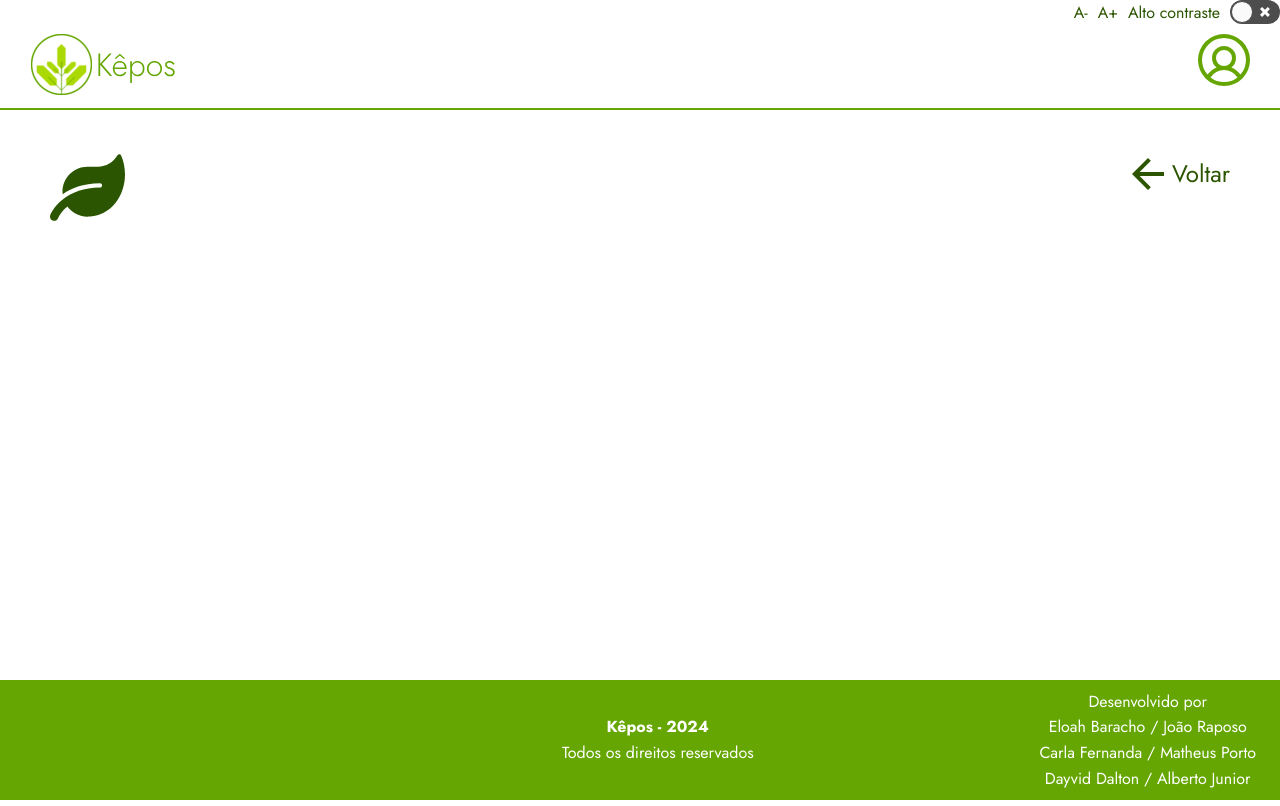
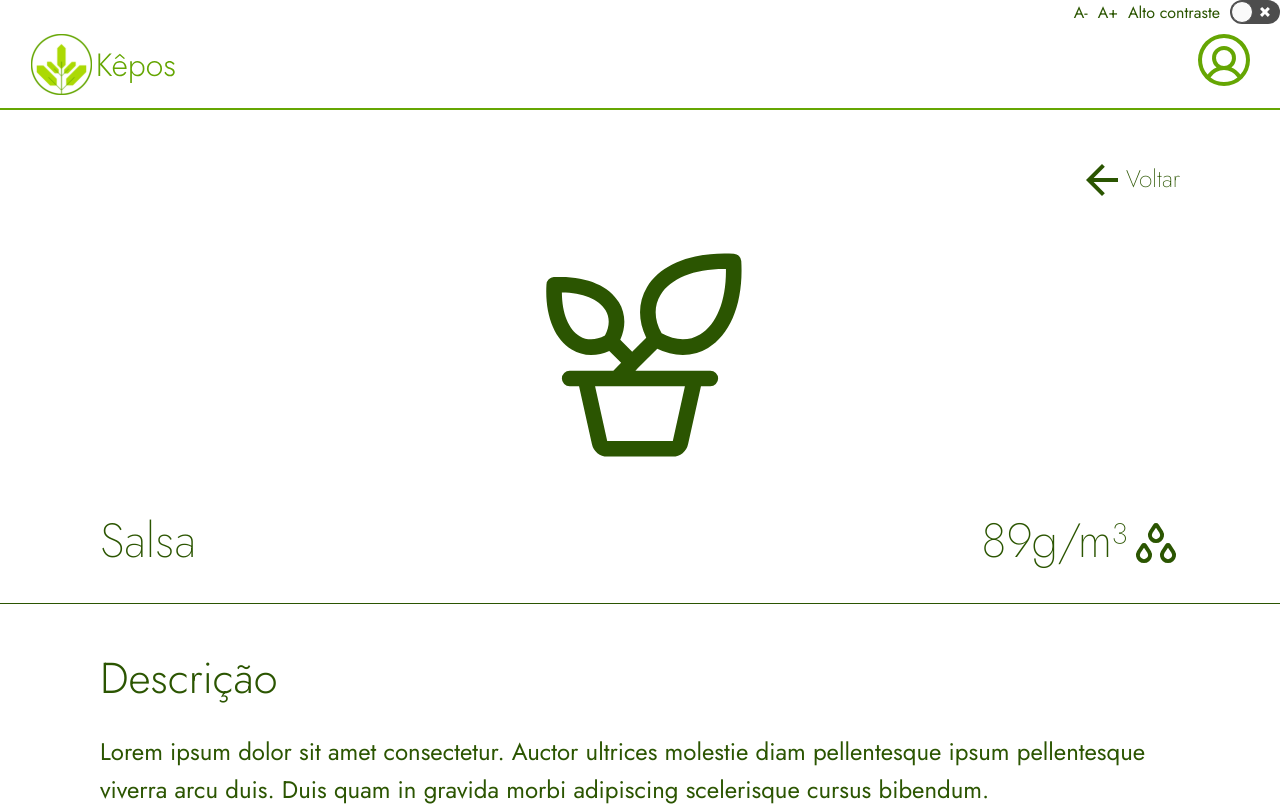
Before and after one commit to Project-Kepos/kepos-front-end, a React (Vite) app: page /dashboard/slot in a window 1280 px wide. Shown: the top 806 px of the page. Built offline with nearby package versions, Linux system fonts and the light colour scheme; no server answers; sample sign-in values are in the browser's storage.

Commit message:
Completed slot page

```diff
--- a/src/pages/home/index.jsx
+++ b/src/pages/home/index.jsx
@@ -6,7 +6,7 @@ import styles from './styles.module.css'
 export function Home() {
   return (
     <main>
-      <h2 className={styles.textMenu}>Menu com as estufas</h2>
+      <h2 className={styles.textMenu}>Estufas pareadas</h2>
       <div className={styles.menuContainer}>
         <DendroBox dendroName="Déndro 01" />
         <DendroBox dendroName="Déndro 02" />
--- a/src/pages/home/styles.module.css
+++ b/src/pages/home/styles.module.css
@@ -66,5 +66,7 @@
     @media screen and (max-width: 455px) {
         .menuContainer {
             margin-left: 0px;
+            justify-content: center;
+            margin-right: 0px;
         }
     }
--- a/src/pages/slot/index.jsx
+++ b/src/pages/slot/index.jsx
@@ -2,17 +2,30 @@ import React from 'react'
 import styles from './styles.module.css'
 import { Link } from 'react-router-dom'
 import { MdArrowBack, MdAutorenew, MdClose } from 'react-icons/md'
-import { FaLeaf } from 'react-icons/fa';
+import { PiPottedPlant } from 'react-icons/pi'
+import { TbDroplets } from 'react-icons/tb'
 
 const Slot = () => {
   return (
+    <>
     <div className={styles.container}>
-        <Link to="/dashboard" className={styles.back}>
-          <MdArrowBack size={48} />
-          <div className={styles.backText}>Voltar</div>
-        </Link>
-        <div><FaLeaf size={75}/></div>
+      <Link to="/dashboard" className={styles.back}>
+        <MdArrowBack size={48} />
+        <div className={styles.backText}>Voltar</div>
+      </Link>
+      <div className={styles.plant}><PiPottedPlant size={250} /></div>
+      <div className={styles.firstInfos}>
+        <div className={styles.plantName}>Salsa</div>
+        <div className={styles.plantHumidityIcon}><TbDroplets /></div>
+        <div className={styles.plantHumidity}>89g/m³</div>
+      </div>
     </div>
+    <div className={styles.description}>
+      <div className={styles.title}>Descrição</div>
+        <div>Lorem ipsum dolor sit amet consectetur. Auctor ultrices molestie diam pellentesque ipsum pellentesque viverra arcu duis. Duis quam in gravida morbi adipiscing scelerisque cursus bibendum.</div>
+    </div>
+    </>
+
   )
 }
 
--- a/src/pages/slot/styles.module.css
+++ b/src/pages/slot/styles.module.css
@@ -1,12 +1,78 @@
-.container{
-    padding-left: 50px;
-    padding-right: 50px;
+.container {
+    padding-left: 100px;
+    padding-right: 100px;
+    font-weight: 200;
+
+    font-size: 3em;
 }
-.back{
+
+.back {
     float: right;
 }
-.backText{
+
+.backText {
     float: right;
     font-size: 1.5rem;
-    margin-top:5px ;
+    margin-top: 10px;
 }
+
+.plant {
+    text-align: center;
+    padding-top: 80px;
+}
+
+.firstInfos {
+    background-color: aqua;
+
+}
+
+.plantName {
+    float: left;
+}
+
+.plantHumidity {
+    float: right;
+}
+
+.plantHumidityIcon {
+    float: right;
+    margin-top: 10px;
+    margin-left: 5px;
+}
+
+.title {
+    text-align: left;
+    margin-bottom: 20px;
+    font-size: 1.8em;
+    font-weight: 300;
+}
+
+.description {
+    text-align: left;
+    font-size: 1.5em;
+    padding-top: 40px;
+    padding-bottom: 40px;
+    margin-top: 100px;
+    border-top: solid 1px;
+    padding-left: 100px;
+    padding-right: 100px;
+
+}
+
+@media screen and (max-width: 507px) {
+    .container {
+        padding-left: 10px;
+        padding-right: 10px;
+        font-size: 2.3em;
+        font-weight: 300;
+    }
+
+    .description {
+        padding-left: 10px;
+        padding-right: 10px;
+    }
+
+    .backText {
+        margin-top: 5px;
+    }
+}
```
